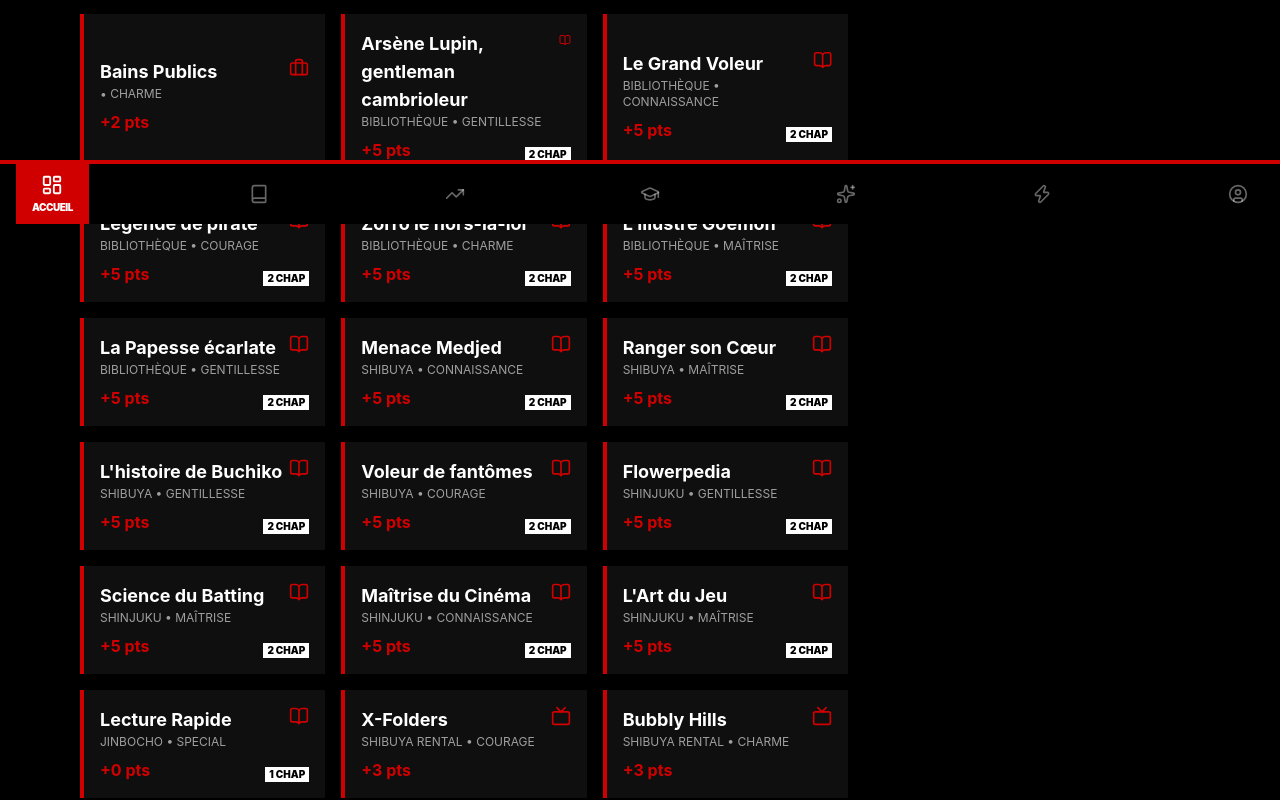
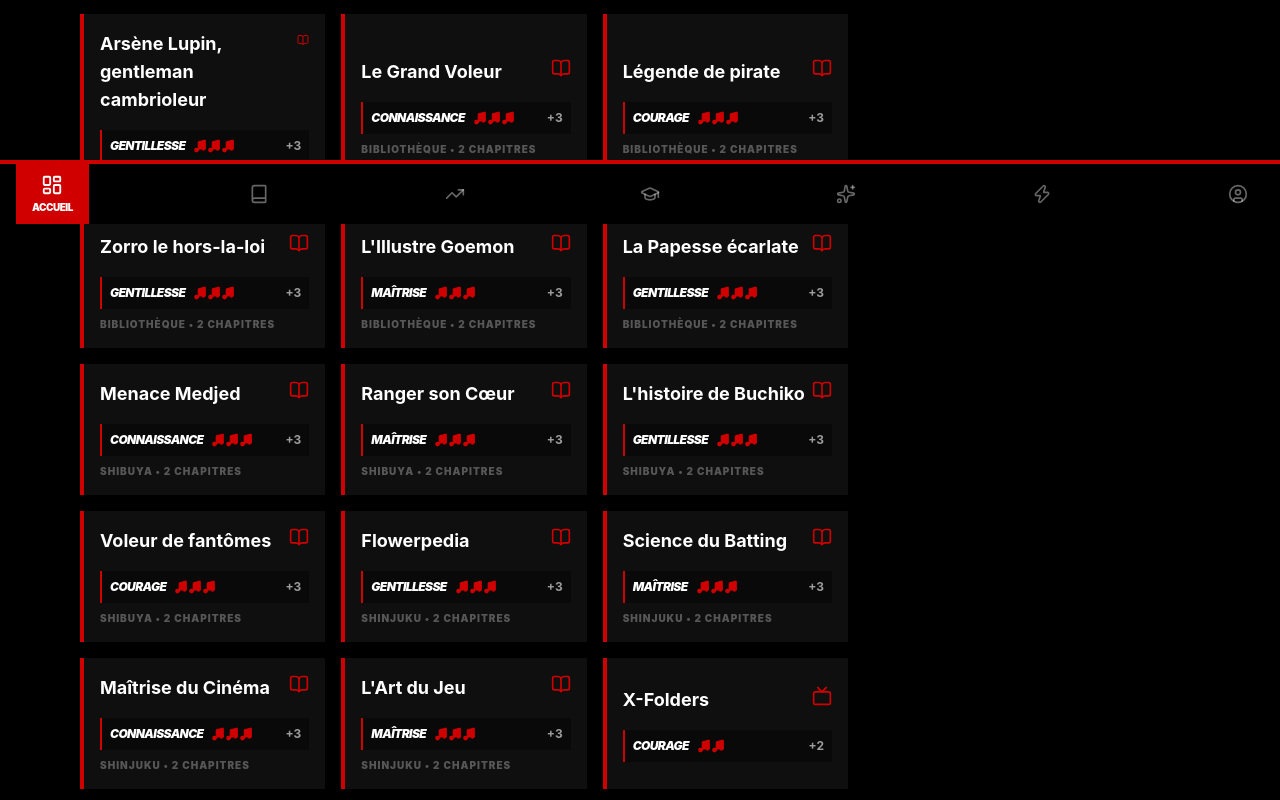
Before and after one commit to Elfamozoo/Persona-Royal-Guide, a React (Vite) app: page / in a window 1280 px wide. Shown: the part 576-1376 px from the top of the page. Built offline with nearby package versions, Linux system fonts and the light colour scheme.

Commit message:
feat: use game-accurate stat notations (Stat +Note) from Persona France

```diff
--- a/src/components/ActivityLogger.tsx
+++ b/src/components/ActivityLogger.tsx
@@ -2,7 +2,7 @@ import React, { useState } from 'react';
 import { useCalendar } from '../context/CalendarContext';
 import { useStats } from '../context/StatsContext';
 import data from '../data/full_activities.json';
-import { Calendar as CalendarIcon, BookOpen, Utensils, Briefcase, CloudRain, Tv } from 'lucide-react';
+import { Calendar as CalendarIcon, BookOpen, Utensils, Briefcase, CloudRain, Tv, Music } from 'lucide-react';
 
 const ActivityLogger: React.FC = () => {
   const { currentDate, logActivity, nextDay, jumpToDate } = useCalendar();
@@ -15,7 +15,6 @@ const ActivityLogger: React.FC = () => {
     let points = activity.points;
     const currentDayName = currentDate.toLocaleDateString('fr-FR', { weekday: 'long' });
 
-    // Bonus logic
     if (isRainy && activity.bonus?.type === 'rain') {
       points += activity.bonus.points;
     }
@@ -24,7 +23,10 @@ const ActivityLogger: React.FC = () => {
     }
 
     if (activity.stat !== 'special' && activity.stat !== 'variable') {
-      addPoints(activity.stat as any, points);
+      // Map display name to internal key if necessary
+      const statKey = activity.stat.toLowerCase()
+        .normalize("NFD").replace(/[\u0300-\u036f]/g, ""); // "Maîtrise" -> "maitrise"
+      addPoints(statKey as any, points * 2); // Roughly mapping notes to internal points
     }
 
     logActivity({
@@ -79,42 +81,49 @@ const ActivityLogger: React.FC = () => {
         {(filter === 'all' || filter === 'activities') && data.activites.map(act => (
           <button key={act.id} onClick={() => handleLog(act)} className="p5-card text-left group">
             <div className="flex justify-between items-start">
-              <div>
-                <h4 className="font-bold text-lg group-hover:text-p5-red transition-colors">{act.name}</h4>
-                <p className="text-xs text-p5-white/60 uppercase">{act.location} • {act.stat}</p>
-              </div>
+              <h4 className="font-bold text-lg group-hover:text-p5-red transition-colors">{act.name}</h4>
               <Briefcase size={20} className="text-p5-red" />
             </div>
-            <div className="mt-2 text-p5-red font-bold">+{act.points} pts</div>
+            <div className="mt-4 flex items-center gap-2 bg-p5-black/40 p-2 border-l-2 border-p5-red">
+              <span className="font-black italic uppercase text-xs tracking-tighter">{act.stat}</span>
+              <div className="flex text-p5-red">
+                {[...Array(act.points)].map((_, i) => <Music key={i} size={14} fill="currentColor" />)}
+              </div>
+              <span className="text-xs font-bold text-white/60 ml-auto">+{act.points}</span>
+            </div>
           </button>
         ))}
 
         {(filter === 'all' || filter === 'books') && data.livres.map(book => (
           <button key={book.id} onClick={() => handleLog(book)} className="p5-card text-left group">
             <div className="flex justify-between items-start">
-              <div>
-                <h4 className="font-bold text-lg group-hover:text-p5-red transition-colors">{book.name}</h4>
-                <p className="text-xs text-p5-white/60 uppercase">{book.location} • {book.stat}</p>
-              </div>
+              <h4 className="font-bold text-lg group-hover:text-p5-red transition-colors">{book.name}</h4>
               <BookOpen size={20} className="text-p5-red" />
             </div>
-            <div className="mt-2 flex justify-between items-end">
-              <span className="text-p5-red font-bold">+{book.points} pts</span>
-              <span className="text-[10px] bg-p5-white text-p5-black px-1 font-black">{book.chapters} CHAP</span>
+            <div className="mt-4 flex items-center gap-2 bg-p5-black/40 p-2 border-l-2 border-p5-red">
+              <span className="font-black italic uppercase text-xs tracking-tighter">{book.stat}</span>
+              <div className="flex text-p5-red">
+                {[...Array(book.points)].map((_, i) => <Music key={i} size={14} fill="currentColor" />)}
+              </div>
+              <span className="text-xs font-bold text-white/60 ml-auto">+{book.points}</span>
             </div>
+            <div className="mt-2 text-[10px] text-white/30 uppercase font-black tracking-widest">{book.location} • {book.chapters} chapitres</div>
           </button>
         ))}
 
         {(filter === 'all' || filter === 'dvds') && data.dvds.map(dvd => (
           <button key={dvd.id} onClick={() => handleLog(dvd)} className="p5-card text-left group">
             <div className="flex justify-between items-start">
-              <div>
-                <h4 className="font-bold text-lg group-hover:text-p5-red transition-colors">{dvd.name}</h4>
-                <p className="text-xs text-p5-white/60 uppercase">{dvd.location} • {dvd.stat}</p>
-              </div>
+              <h4 className="font-bold text-lg group-hover:text-p5-red transition-colors">{dvd.name}</h4>
               <Tv size={20} className="text-p5-red" />
             </div>
-            <div className="mt-2 text-p5-red font-bold">+{dvd.points} pts</div>
+            <div className="mt-4 flex items-center gap-2 bg-p5-black/40 p-2 border-l-2 border-p5-red">
+              <span className="font-black italic uppercase text-xs tracking-tighter">{dvd.stat}</span>
+              <div className="flex text-p5-red">
+                {[...Array(dvd.points)].map((_, i) => <Music key={i} size={14} fill="currentColor" />)}
+              </div>
+              <span className="text-xs font-bold text-white/60 ml-auto">+{dvd.points}</span>
+            </div>
           </button>
         ))}
       </div>
--- a/src/data/full_activities.json
+++ b/src/data/full_activities.json
@@ -1,36 +1,34 @@
 {
   "livres": [
-    { "id": "arsene_lupin", "name": "Arsène Lupin, gentleman cambrioleur", "chapters": 2, "stat": "gentillesse", "points": 5, "location": "Bibliothèque" },
-    { "id": "grand_voleur", "name": "Le Grand Voleur", "chapters": 2, "stat": "connaissance", "points": 5, "location": "Bibliothèque" },
-    { "id": "legende_pirate", "name": "Légende de pirate", "chapters": 2, "stat": "courage", "points": 5, "location": "Bibliothèque" },
-    { "id": "zorro_hors_la_loi", "name": "Zorro le hors-la-loi", "chapters": 2, "stat": "charme", "points": 5, "location": "Bibliothèque" },
-    { "id": "illustre_goemon", "name": "L'Illustre Goemon", "chapters": 2, "stat": "maîtrise", "points": 5, "location": "Bibliothèque" },
-    { "id": "papesse_ecarlate", "name": "La Papesse écarlate", "chapters": 2, "stat": "gentillesse", "points": 5, "location": "Bibliothèque" },
-    { "id": "medjed", "name": "Menace Medjed", "chapters": 2, "stat": "connaissance", "points": 5, "location": "Shibuya" },
-    { "id": "ranger_coeur", "name": "Ranger son Cœur", "chapters": 2, "stat": "maîtrise", "points": 5, "location": "Shibuya" },
-    { "id": "buchiko", "name": "L'histoire de Buchiko", "chapters": 2, "stat": "gentillesse", "points": 5, "location": "Shibuya" },
-    { "id": "voleur_fantomes", "name": "Voleur de fantômes", "chapters": 2, "stat": "courage", "points": 5, "location": "Shibuya" },
-    { "id": "flowerpedia", "name": "Flowerpedia", "chapters": 2, "stat": "gentillesse", "points": 5, "location": "Shinjuku" },
-    { "id": "science_batting", "name": "Science du Batting", "chapters": 2, "stat": "maîtrise", "points": 5, "location": "Shinjuku" },
-    { "id": "maitrise_cinema", "name": "Maîtrise du Cinéma", "chapters": 2, "stat": "connaissance", "points": 5, "location": "Shinjuku" },
-    { "id": "art_du_jeu", "name": "L'Art du Jeu", "chapters": 2, "stat": "maîtrise", "points": 5, "location": "Shinjuku" },
-    { "id": "lecture_rapide", "name": "Lecture Rapide", "chapters": 1, "stat": "special", "points": 0, "location": "Jinbocho" }
+    { "id": "arsene_lupin", "name": "Arsène Lupin, gentleman cambrioleur", "chapters": 2, "stat": "Gentillesse", "points": 3, "location": "Bibliothèque" },
+    { "id": "grand_voleur", "name": "Le Grand Voleur", "chapters": 2, "stat": "Connaissance", "points": 3, "location": "Bibliothèque" },
+    { "id": "legende_pirate", "name": "Légende de pirate", "chapters": 2, "stat": "Courage", "points": 3, "location": "Bibliothèque" },
+    { "id": "zorro_hors_la_loi", "name": "Zorro le hors-la-loi", "chapters": 2, "stat": "Gentillesse", "points": 3, "location": "Bibliothèque" },
+    { "id": "illustre_goemon", "name": "L'Illustre Goemon", "chapters": 2, "stat": "Maîtrise", "points": 3, "location": "Bibliothèque" },
+    { "id": "papesse_ecarlate", "name": "La Papesse écarlate", "chapters": 2, "stat": "Gentillesse", "points": 3, "location": "Bibliothèque" },
+    { "id": "medjed", "name": "Menace Medjed", "chapters": 2, "stat": "Connaissance", "points": 3, "location": "Shibuya" },
+    { "id": "ranger_coeur", "name": "Ranger son Cœur", "chapters": 2, "stat": "Maîtrise", "points": 3, "location": "Shibuya" },
+    { "id": "buchiko", "name": "L'histoire de Buchiko", "chapters": 2, "stat": "Gentillesse", "points": 3, "location": "Shibuya" },
+    { "id": "voleur_fantomes", "name": "Voleur de fantômes", "chapters": 2, "stat": "Courage", "points": 3, "location": "Shibuya" },
+    { "id": "flowerpedia", "name": "Flowerpedia", "chapters": 2, "stat": "Gentillesse", "points": 3, "location": "Shinjuku" },
+    { "id": "science_batting", "name": "Science du Batting", "chapters": 2, "stat": "Maîtrise", "points": 3, "location": "Shinjuku" },
+    { "id": "maitrise_cinema", "name": "Maîtrise du Cinéma", "chapters": 2, "stat": "Connaissance", "points": 3, "location": "Shinjuku" },
+    { "id": "art_du_jeu", "name": "L'Art du Jeu", "chapters": 2, "stat": "Maîtrise", "points": 3, "location": "Shinjuku" }
   ],
   "dvds": [
-    { "id": "x_folders", "name": "X-Folders", "stat": "courage", "points": 3, "location": "Shibuya Rental" },
-    { "id": "bubbly_hills", "name": "Bubbly Hills", "stat": "charme", "points": 3, "location": "Shibuya Rental" },
-    { "id": "wraith", "name": "Wraith", "stat": "gentillesse", "points": 3, "location": "Shibuya Rental" },
-    { "id": "parrain_drogue", "name": "Parrain de la drogue", "stat": "connaissance", "points": 3, "location": "Shibuya Rental" },
-    { "id": "running_dead", "name": "Running Dead", "stat": "courage", "points": 3, "location": "Shibuya Rental" },
-    { "id": "vampire_nuit", "name": "Vampire de la nuit", "stat": "charme", "points": 3, "location": "Shibuya Rental" }
+    { "id": "x_folders", "name": "X-Folders", "stat": "Courage", "points": 2, "location": "Shibuya Rental" },
+    { "id": "bubbly_hills", "name": "Bubbly Hills", "stat": "Charme", "points": 2, "location": "Shibuya Rental" },
+    { "id": "wraith", "name": "Wraith", "stat": "Gentillesse", "points": 2, "location": "Shibuya Rental" },
+    { "id": "parrain_drogue", "name": "Parrain de la drogue", "stat": "Connaissance", "points": 2, "location": "Shibuya Rental" },
+    { "id": "running_dead", "name": "Running Dead", "stat": "Courage", "points": 2, "location": "Shibuya Rental" },
+    { "id": "vampire_nuit", "name": "Vampire de la nuit", "stat": "Charme", "points": 2, "location": "Shibuya Rental" }
   ],
   "activites": [
-    { "id": "depanneur_777", "name": "Dépanneur (777)", "stat": "charme", "points": 2, "location": "Shibuya" },
-    { "id": "fleuriste_rafflesia", "name": "Fleuriste Rafflesia", "stat": "gentillesse", "points": 2, "location": "Shibuya", "bonus": { "type": "day", "days": ["Mercredi", "Samedi"], "points": 1 } },
-    { "id": "bols_de_boeuf", "name": "Bols de bœuf (Ore no Beko)", "stat": "maîtrise", "points": 2, "location": "Shibuya" },
-    { "id": "bar_crossroads", "name": "Bar Crossroads", "stat": "variable", "points": 2, "location": "Shinjuku" },
-    { "id": "etudier_biblio", "name": "Étudier à la bibliothèque", "stat": "connaissance", "points": 2, "bonus": { "type": "rain", "points": 1 } },
-    { "id": "etudier_diner", "name": "Étudier au Diner", "stat": "connaissance", "points": 2, "bonus": { "type": "rain", "points": 1 } },
-    { "id": "bains_publics", "name": "Bains Publics", "stat": "charme", "points": 2, "bonus": { "type": "mon_thu", "points": 1 } }
+    { "id": "depanneur_777", "name": "Travailler au Dépanneur (777)", "stat": "Charme", "points": 2, "location": "Shibuya" },
+    { "id": "fleuriste_rafflesia", "name": "Travailler au Fleuriste Rafflesia", "stat": "Gentillesse", "points": 2, "location": "Shibuya", "bonus": { "type": "day", "days": ["Mercredi", "Samedi"], "points": 1 } },
+    { "id": "bols_de_boeuf", "name": "Travailler au Bols de bœuf (Ore no Beko)", "stat": "Maîtrise", "points": 2, "location": "Shibuya" },
+    { "id": "etudier_biblio", "name": "Étudier à la bibliothèque", "stat": "Connaissance", "points": 2, "bonus": { "type": "rain", "points": 1 } },
+    { "id": "etudier_diner", "name": "Étudier au Diner", "stat": "Connaissance", "points": 2, "bonus": { "type": "rain", "points": 1 } },
+    { "id": "bains_publics", "name": "Bains Publics", "stat": "Charme", "points": 2, "bonus": { "type": "mon_thu", "points": 1 } }
   ]
 }
```
Also changed, not shown: src/components/Calendar.tsx (+6 -3 lines).
